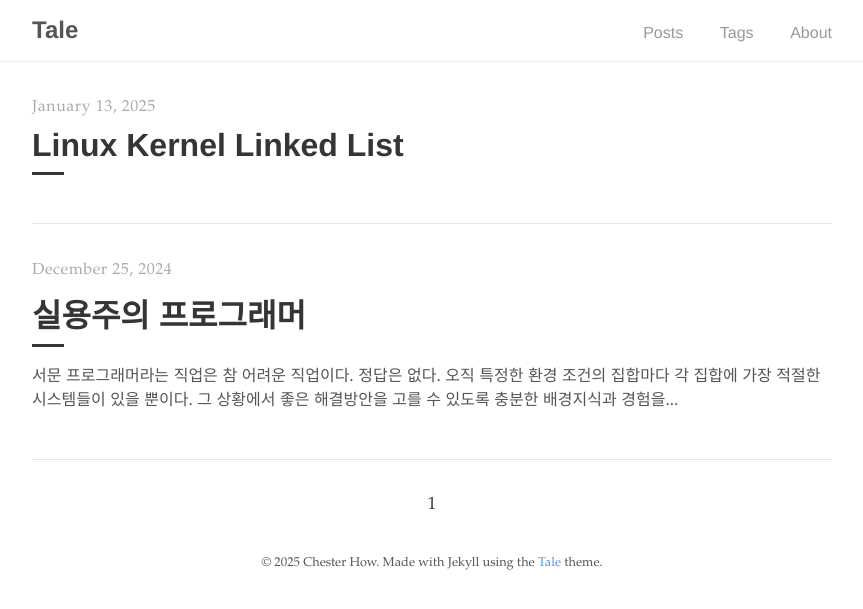
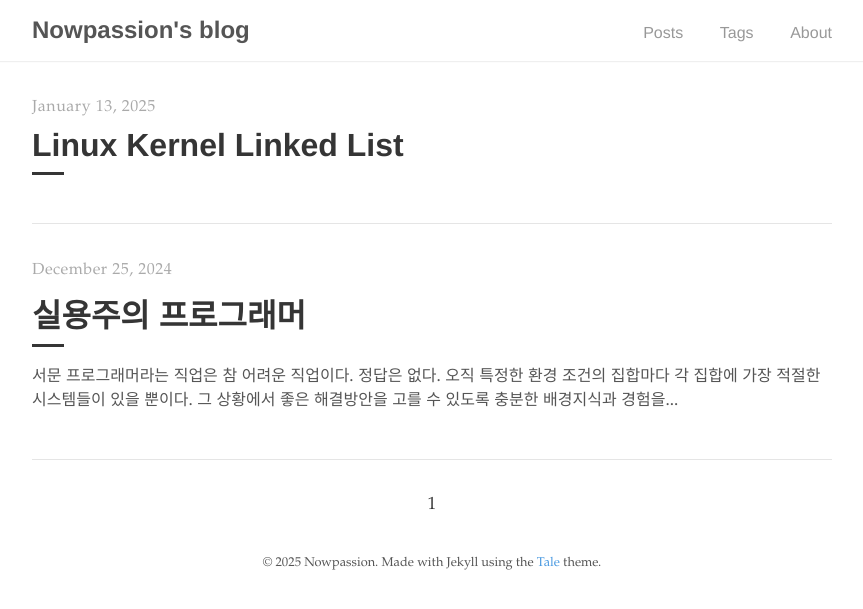
Before and after one commit to nowpassion/nowpassion.github.io, a Jekyll site: the page built from index.html, in a window 1280 px wide. Shown: the top 609 px of the page, without its empty margins (208-1071 px from the left). Built offline with Jekyll 4.4.1, drawn with Linux system fonts in a browser that asks for light colours; the list of posts is cut into pages by our own code.

Commit message:
사이트 이름 변경경

```diff
--- a/_config.yml
+++ b/_config.yml
@@ -1,17 +1,17 @@
 # Site settings
-title:          Tale
-description:    "Minimal Jekyll theme for storytellers"
+title:          Nowpassion's blog
+description:    "Nowpassion Stuby Blog"
 baseurl:        "/tale"
-url:            "https://chesterhow.github.io"
+url:            "https://nowpassion.github.io"
 
 # Google Analytics
 google_analytics: UA—XXXXXXXX-X
 
 # Author
 author:
-  name:         Chester How
-  url:          https://chester.how
-  email:        chesterhow@gmail.com
+  name:         Nowpassion
+  url:          https://nowpassion.github.io
+  email:
 
 # Build settings
 markdown:       kramdown
```
